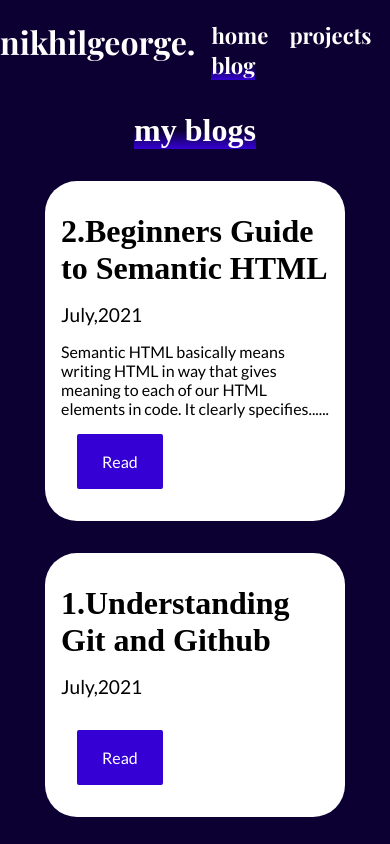
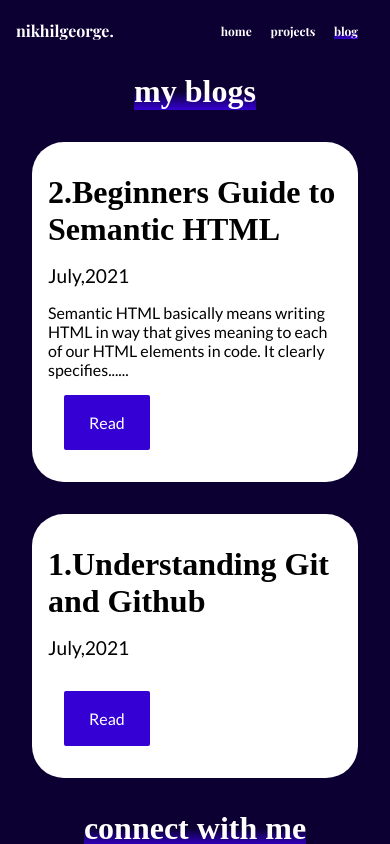
Before and after one commit to thegeorgenikhil/Personal-Website, a plain HTML site: page blogs.html in a window 390 px wide. Shown: the top 844 px of the page. Drawn offline with nearby package versions, Linux system fonts and the light colour scheme.

Commit message:
fix : navbar responsive

```diff
--- a/style.css
+++ b/style.css
@@ -296,6 +296,22 @@ p::selection {
 /* RESPONSIVE @ 990px*/
 
 @media screen and (max-width:990px){
+
+    nav{
+        margin: 0 1rem;
+        margin-top: 20px;
+
+    }
+
+    .nav-brand{
+        font-size: 1rem;
+    }
+
+    .nav-link-container{
+        font-size: 12px;
+        align-self: center;
+    }
+
     .hero{
         display: flex;
         flex-direction: column-reverse;
@@ -319,11 +335,6 @@ p::selection {
         display: block;
         text-align: center;
     }
-
-    nav{
-        margin-top: 20px;
-    }
-
     .section-container{
         max-width: 600px ;
         padding: 1rem 0;
@@ -362,8 +373,8 @@ p::selection {
     }
 
     .project-section{
-        max-width: 300px;
-        margin: 0rem auto;
+        min-width: 300px;
+        margin: 0rem 2rem;
     }
 
     .project-heading{
```
